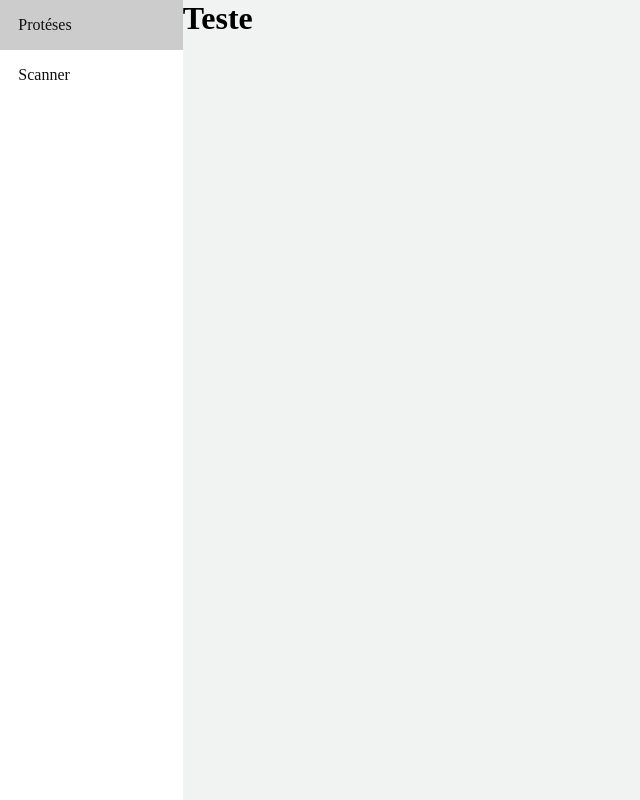
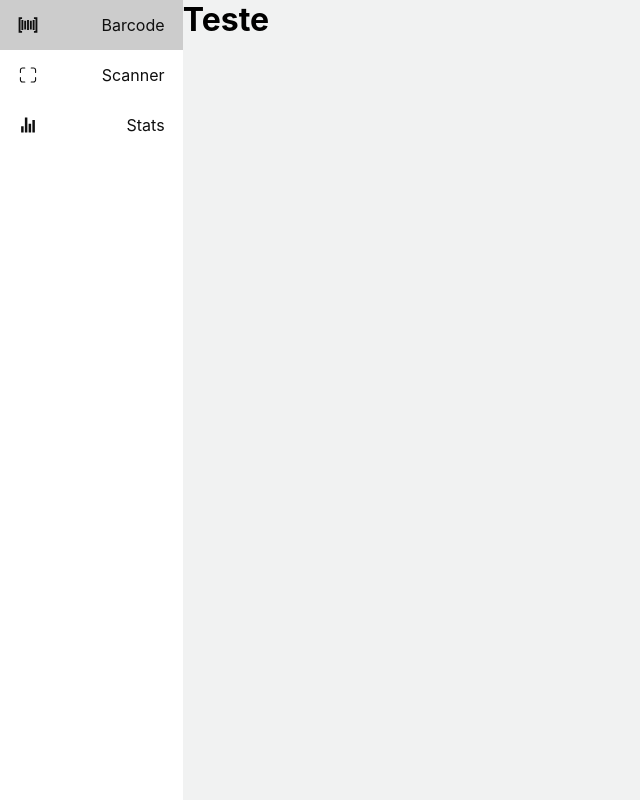
Before and after one commit to LucasTI79/Scan-codebar, a React (Create React App) app: page / in a window 1280 px wide. Shown: the whole page, without its empty margins (0-640 px from the left). Built offline with nearby package versions, Linux system fonts and the light colour scheme.

Commit message:
add reports route

```diff
--- a/src/components/BottomNavigation/index.tsx
+++ b/src/components/BottomNavigation/index.tsx
@@ -1,18 +1,23 @@
 import React from 'react';
 import { Wrapper, Container } from './styles';
 import { Link } from 'react-router-dom';
+import { IoIosQrScanner, IoMdBarcode, IoIosStats } from 'react-icons/io'
 
 const BottomNavigation: React.FC = (props) => {
   return (
     <Container className="bottombar">
       <Wrapper>
         <Link className="link-container" to="/barcode">
-          <p>image</p>
+          <IoMdBarcode size={32} />
           <p>barcode</p>
         </Link>
         <Link className="link-container" to="/scannerpage">
-          <p>image</p>
+          <IoIosQrScanner size={32} />
           <p>Scanner</p>
+        </Link>
+        <Link className="link-container" to="/reports">
+          <IoIosStats size={32} />
+          <p>Stats</p>
         </Link>
       </Wrapper>
     </Container>
--- a/src/components/Scanner/styles.ts
+++ b/src/components/Scanner/styles.ts
@@ -14,8 +14,8 @@ export const Video = styled.div`
 
   .go-back {
     position: fixed;
-    top: 15px;
-    left: 15px;
+    top: 8px;
+    left: 8px;
   }
 `
 
--- a/src/components/Sidebar/index.tsx
+++ b/src/components/Sidebar/index.tsx
@@ -1,4 +1,5 @@
 import React from 'react';
+import { IoIosQrScanner, IoMdBarcode, IoIosStats } from 'react-icons/io';
 import { Link } from 'react-router-dom';
 
 import { Aside } from './styles';
@@ -9,11 +10,18 @@ const Sidebar: React.FC = () => {
       <nav>
         <ul>
           <Link to={'/barcode'}>
-            Protéses
+            <IoMdBarcode size={20} />
+            Barcode
           </Link>
 
           <Link to={'/scannerpage'}>
+            <IoIosQrScanner size={20} />
             Scanner
+          </Link>
+
+          <Link to={'/reports'}>
+            <IoIosStats size={20} />
+            Stats
           </Link>
         </ul>
       </nav>
--- a/src/components/Sidebar/styles.ts
+++ b/src/components/Sidebar/styles.ts
@@ -12,6 +12,7 @@ export const Aside = styled.aside`
       a {
         height: 50px;
         display: flex;
+        justify-content: space-between;
         align-items: center;
         text-decoration: none;
         color: #0f0f0f;
--- a/src/pages/Barcode/index.tsx
+++ b/src/pages/Barcode/index.tsx
@@ -6,6 +6,8 @@ import { handleNumber } from '../../utils/generateHandleNumber';
 import { checksum } from '../../utils/generatecheckdigit';
 import { Container, SVGContainer} from './styles';
 import Sidebar from '../../components/Sidebar';
+import { Link } from 'react-router-dom';
+import { MdArrowBack } from 'react-icons/md';
 
 const Barcode: React.FC = () => {
   const [ isbn, setIsbn ] = React.useState('' as string)
@@ -55,7 +57,9 @@ const Barcode: React.FC = () => {
 
   return(
     <Container>
-      <Sidebar />
+      <Link className="go-back" to="/">
+        <MdArrowBack size={32} color={'#6976d9'}/>
+      </Link>
       <main>
         <h1>Cadastrar código de barras</h1>
         <form >
--- a/src/pages/Barcode/styles.ts
+++ b/src/pages/Barcode/styles.ts
@@ -8,6 +8,12 @@ export const Container = styled.div`
       width: 100vw;
     }
   } */
+
+  .go-back {
+    position: fixed;
+    top: 8px;
+    left: 8px;
+  }
 
   h1 {
    border-bottom: 1px solid white;
--- a/src/pages/ProsthesisDetail/Info/styles.ts
+++ b/src/pages/ProsthesisDetail/Info/styles.ts
@@ -7,8 +7,8 @@ export const Wrapper = styled.div`
 
   .go-back {
     position: fixed;
-    top: 15px;
-    left: 15px;
+    top: 8px;
+    left: 8px;
   }
   .container {
     background: white;
--- /dev/null
+++ b/src/pages/Reports/index.tsx
@@ -0,0 +1,20 @@
+import React from 'react';
+import { MdArrowBack } from 'react-icons/md';
+import { Link } from 'react-router-dom';
+import { Container } from './styles'
+
+const Reports: React.FC = () => {
+  return (
+    <Container>
+      <Link className="go-back" to="/">
+        <MdArrowBack size={32} color={'#6976d9'}/>
+      </Link>
+      <main>
+        <div>
+        </div>
+      </main>
+    </Container>
+  )
+}
+
+export default Reports;
--- /dev/null
+++ b/src/pages/Reports/styles.ts
@@ -0,0 +1,11 @@
+import styled from "styled-components";
+
+export const Container = styled.div`
+  display: flex;
+
+  .go-back {
+    position: fixed;
+    top: 8px;
+    left: 8px;
+  }
+`
--- a/src/routes.tsx
+++ b/src/routes.tsx
@@ -4,6 +4,7 @@ import Barcode from './pages/Barcode';
 
 import Home from './pages/Home';
 import ProsthesisDetail from './pages/ProsthesisDetail'
+import Reports from './pages/Reports';
 import ScannerPage from './pages/ScannerPage';
 
 export default function Routes(){
@@ -14,6 +15,7 @@ export default function Routes(){
         <Route path="/scannerpage" component={ScannerPage}/>
         <Route path="/barcode" component={Barcode}/>
         <Route path="/prosthesis/:isbn" component={ProsthesisDetail}/>
+        <Route path="/reports" component={Reports}/>
       </Switch>
     </BrowserRouter>
   )
--- a/src/styles/global.ts
+++ b/src/styles/global.ts
@@ -12,6 +12,7 @@ export const GlobalStyles = createGlobalStyle`
 
   body {
     width: 100vw;
+    font-family: -apple-system, BlinkMacSystemFont, 'Segoe UI', Roboto, Oxygen, Ubuntu, Cantarell, 'Open Sans', 'Helvetica Neue', sans-serif;
   }
 
   main {
@@ -19,9 +20,9 @@ export const GlobalStyles = createGlobalStyle`
     width: 90vw;
   }
 
-  @media(max-width: 769px){
+  /* @media(max-width: 769px){
     main {
       width: 100vw;
     }
-  }
+  } */
 `
```
